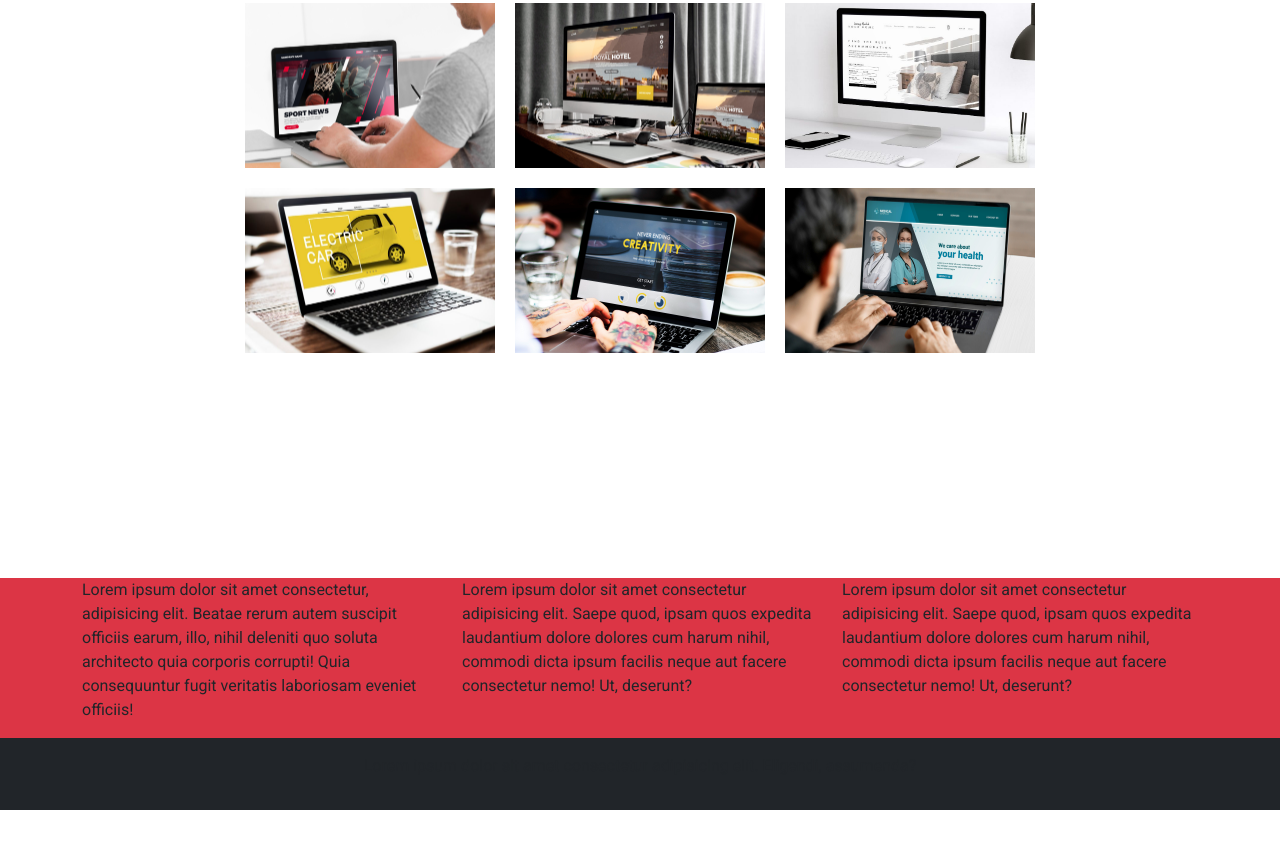
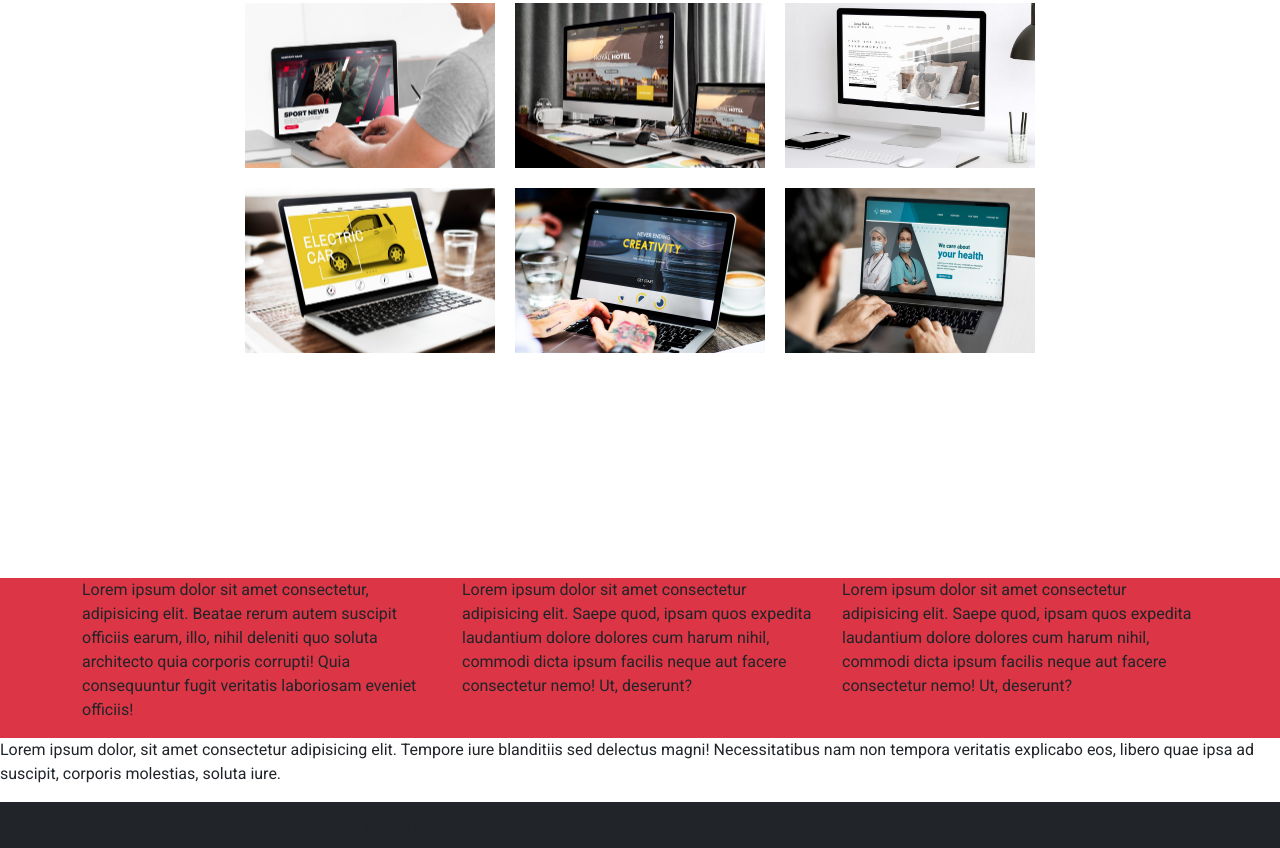
Before and after one commit to cesarantonioastorga/87965, a plain HTML site: page index.html in a window 1280 px wide. Shown: the part 304-1152 px from the top of the page. Before the commit the page ends 1114 px from the top, so only its background shows below. Drawn offline with nearby package versions, Linux system fonts and the light colour scheme.

Commit message:
Aagregando nueva seccion

```diff
--- a/index.html
+++ b/index.html
@@ -106,6 +106,9 @@
             </div>
         </div>
     </section>
+    <section>
+        <p>Lorem ipsum dolor, sit amet consectetur adipisicing elit. Tempore iure blanditiis sed delectus magni! Necessitatibus nam non tempora veritatis explicabo eos, libero quae ipsa ad suscipit, corporis molestias, soluta iure.</p>
+    </section>
     <footer class="bg-dark py-3">
         <p class="text-center">Lorem ipsum dolor sit amet consectetur adipisicing elit. Eligendi, assumenda?</p>
     </footer>
```
